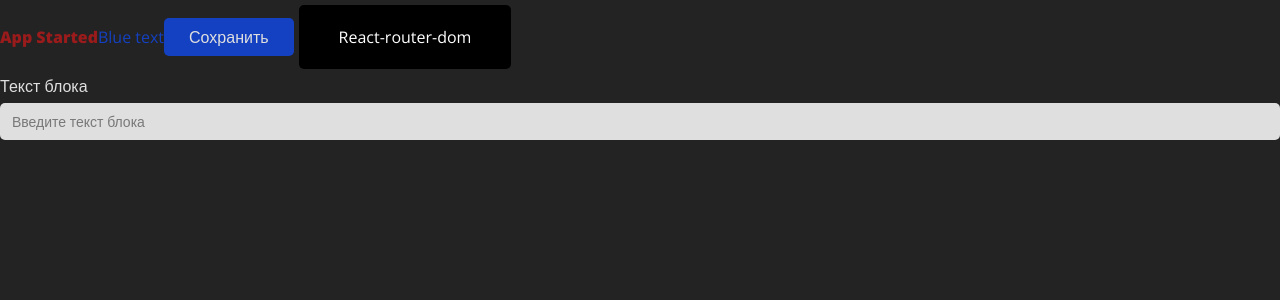
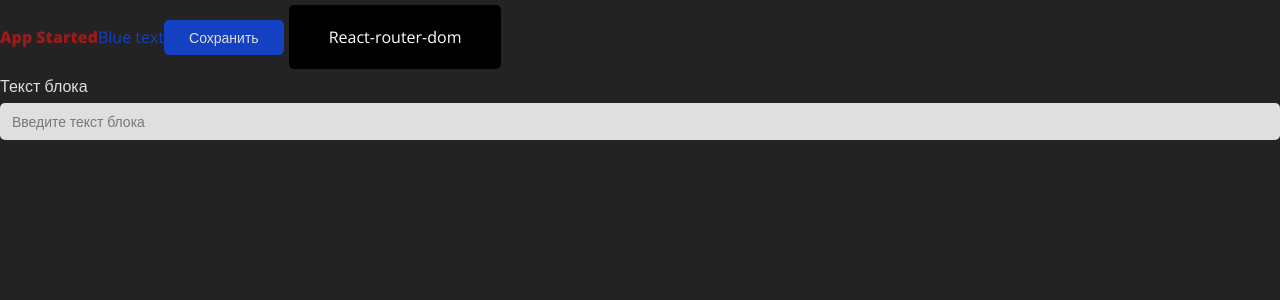
Before and after one commit to moldvaer23/My-Tree, a React (Vite) app: page / in a window 1280 px wide. Shown: the top 300 px of the page. Built offline with nearby package versions, Linux system fonts and the light colour scheme.

Commit message:
refactor(ui-kit/button): обновил стили и логку создания className

```diff
--- a/src/components/ui-kit/button/index.tsx
+++ b/src/components/ui-kit/button/index.tsx
@@ -1,8 +1,8 @@
 import { clsx } from 'clsx'
-import { FC, HTMLAttributes, ReactNode } from 'react'
+import { ButtonHTMLAttributes, FC, ReactNode } from 'react'
 import style from './styles.module.scss'
 
-type TProps = HTMLAttributes<HTMLButtonElement> & {
+type TProps = ButtonHTMLAttributes<HTMLButtonElement> & {
 	children: string | ReactNode
 	variant: 'outlined' | 'contained'
 	size: 'small' | 'medium' | 'large'
@@ -16,16 +16,20 @@ export const Button: FC<TProps> = ({
 	className = 'undefined',
 	...args
 }) => {
-	const classNameWrapper = clsx(style.button, {
+	const classNameWrapper = clsx(
+		{
 			[className]: className !== 'undefined',
-
+		},
+		style.button,
+		{
 			[style.contained]: variant === 'contained',
 			[style.outlined]: variant === 'outlined',
 
 			[style.small]: size === 'small',
 			[style.medium]: size === 'medium',
 			[style.large]: size === 'large',
-	})
+		}
+	)
 
 	return (
 		<button className={classNameWrapper} {...args}>
--- a/src/components/ui-kit/button/styles.module.scss
+++ b/src/components/ui-kit/button/styles.module.scss
@@ -2,7 +2,7 @@
 
 .button {
 	color: $secondary-color;
-	font-size: 16px;
+	font-size: 14px;
 	border: 0;
 	border-radius: 5px;
 	cursor: pointer;
@@ -19,7 +19,7 @@
 	}
 
 	&:active {
-		filter: brightness(40%);
+		filter: brightness(110%);
 	}
 }
 
```
Also changed, not shown: 1 other file (tests, documents, lock files or other folders). Lines whose indentation alone changed are shown as unchanged.
